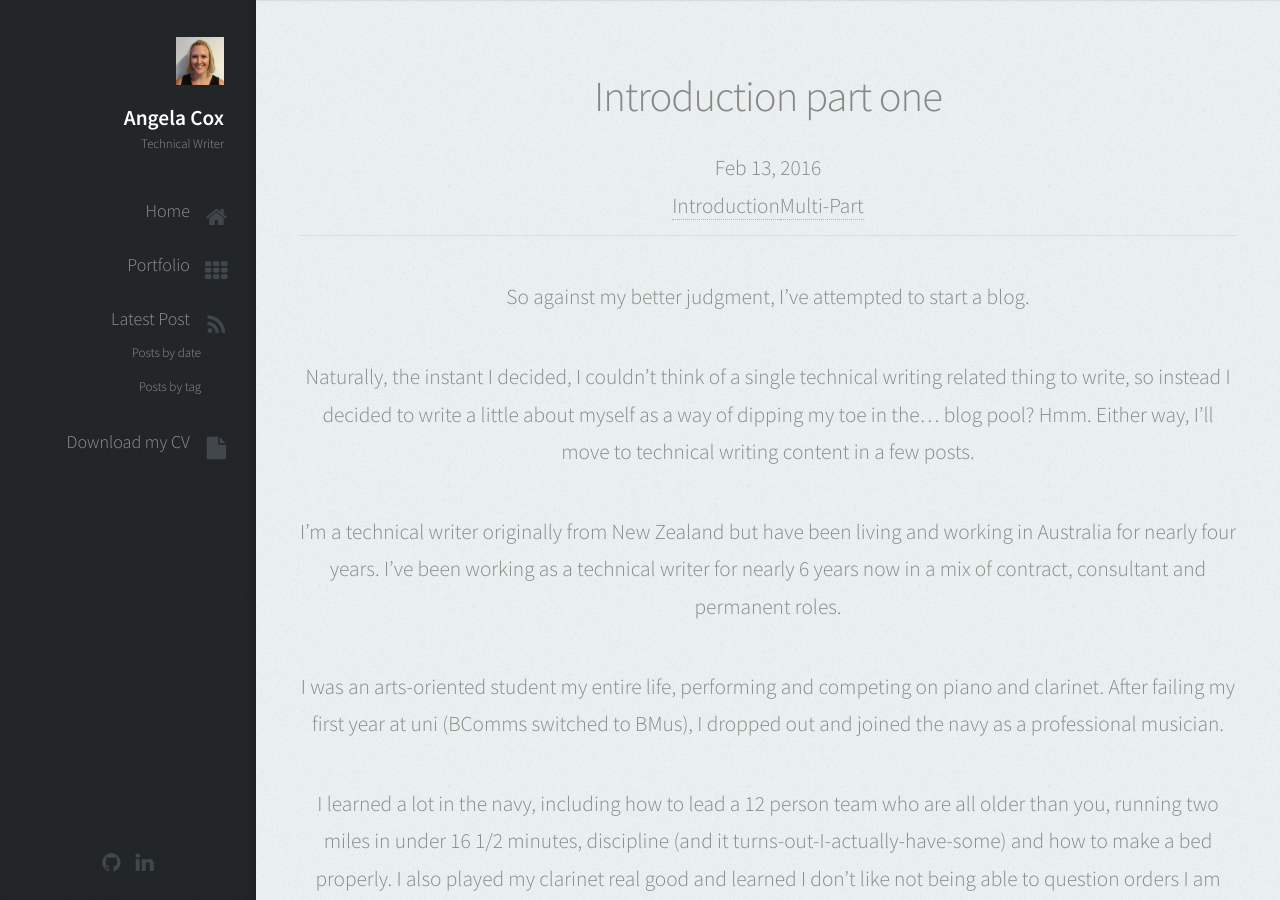
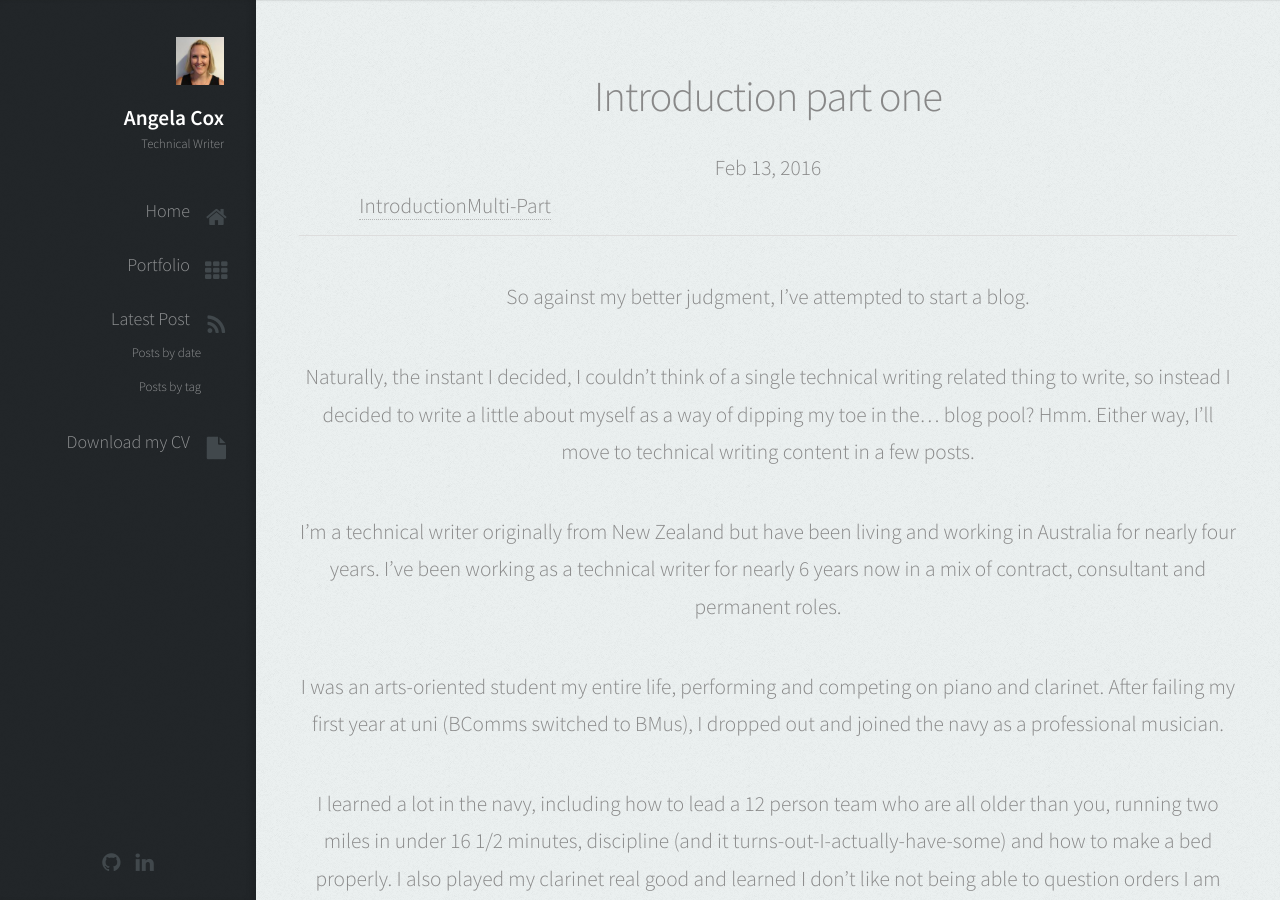
Before and after one commit to AngelaCox/UX-Portfolio, a Jekyll site: the page built from _posts/2016-02-13-introduction-part-one.markdown, in a window 1280 px wide and 900 px high. Built offline with Jekyll 4.4.1, drawn with Linux system fonts in a browser that asks for light colours.

Commit message:
Tweak post layouts

```diff
--- a/_layouts/post.html
+++ b/_layouts/post.html
@@ -8,7 +8,9 @@ layout: default
       <header>
         <h2 class="alt" style="width:50%; margin-left: auto; margin-right: auto;">{{ page.title }}</h2>
         <p class="meta">{{ page.date | date: "%b %-d, %Y" }}{% if page.author %} • {{ page.author }}{% endif %}{% if page.meta %} • {{ page.meta }}{% endif %}</p>
-        <span class="entry-tags">{% for tag in page.tags %}<a href="{{ site.url }}/tags/#{{ tag | cgi_encode }}" title="Pages tagged {{ tag }}" class="tag">{{ tag }}</a>{% unless forloop.last %}{% endunless %}{% endfor %}</span>
+        <div class="4u 12u$(mobile)">
+          <span class="entry-tags">{% for tag in page.tags %}<a href="{{ site.url }}/tags/#{{ tag | cgi_encode }}" title="Pages tagged {{ tag }}" class="tag">{{ tag }}</a>{% unless forloop.last %}{% endunless %}{% endfor %}</span>
+        </div>
         <hr />
       </header>
 
```
